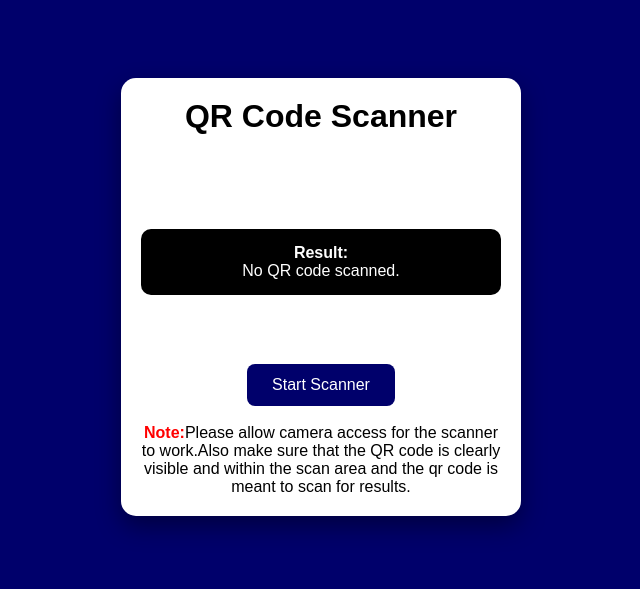
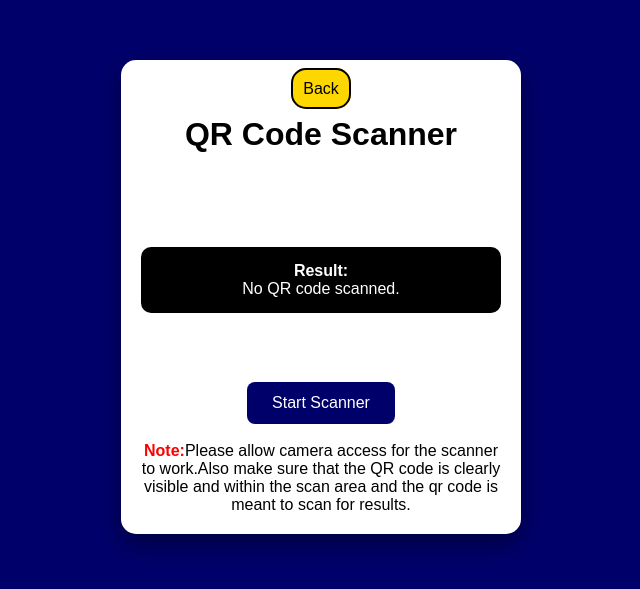
Before and after one commit to Tboyphantom/trophyRegencySchool, a website: page result.html in a window 1280 px wide. Shown: the part 103-692 px from the top of the page, without its empty margins (319-959 px from the left). Drawn offline with Linux system fonts and the light colour scheme.

Commit message:
Updated style.css, index.html, script.js,result.html

```diff
--- a/result.html
+++ b/result.html
@@ -88,8 +88,12 @@
 <body>
     <br>
     <div class="container">
+<a href="./index.html" style="color:#000000; background-color:gold; border: 2.5px solid #000; padding: 10px; text-decoration: none; margin-top: 20px; border-radius: 15px;"> Back</a>
 
-        <h1>QR Code Scanner</h1>
+<br>
+        <br>
+
+<h1>QR Code Scanner</h1>
 
         <br>
         <br>
```
Also changed, not shown: style.css (line endings or trailing spaces).
